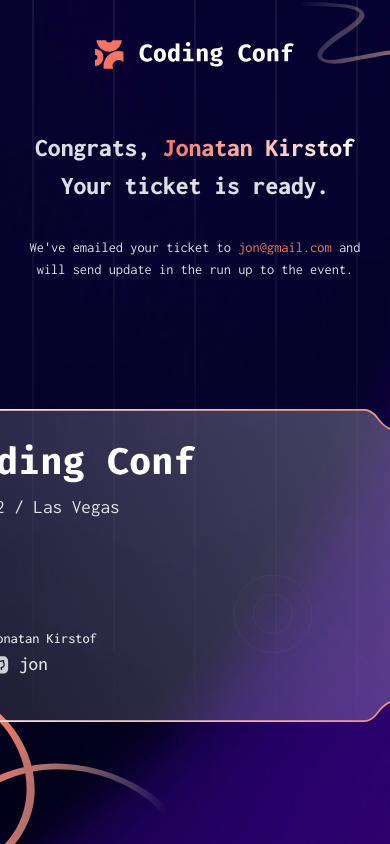
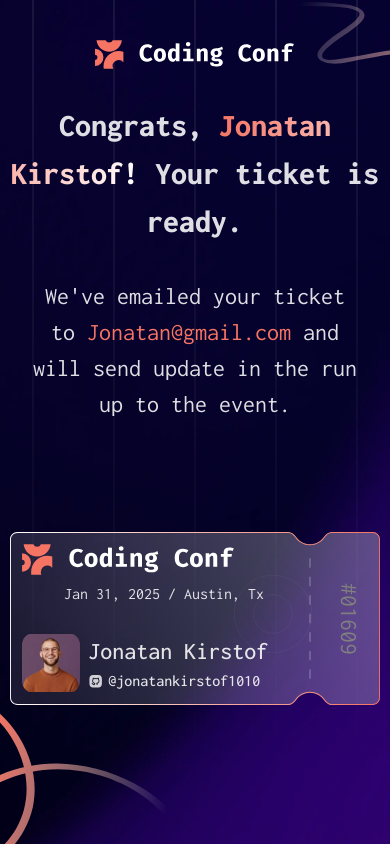
Before and after one commit to yohans-kasaw/frontend-master-conference-ticket-generator, a Vue app: page / in a window 390 px wide. Built offline with nearby package versions, Linux system fonts and the light colour scheme; a web font is replaced by a local one.

Commit message:
mobile support for ticket

```diff
--- a/src/components/TicketCard.vue
+++ b/src/components/TicketCard.vue
@@ -1,44 +1,59 @@
 <template>
     <div>
-        <v-img :src="ticket_background_url">
-            <div class="d-flex justify-space-between h-100" style="gap: 80px">
-                <div class="pa-6 d-flex flex-column justify-space-between">
-                    <div class="pt-2">
-                        <img :src="log_full_url" height="45" />
-                        <div class="ml-16 font-mid" variant="text">
+        <v-img
+            :src="ticket_background_url"
+            class="d-flex justify-center align-stretch"
+            style="padding-top: 0px !important"
+        >
+            <div class="pa-sm-3 h-100 d-flex">
+                <v-col
+                    cols="10"
+                    class="d-flex flex-column justify-space-between"
+                >
+                    <v-row align="start">
+                        <v-col style="height: 100px">
+                            <div>
+                                <img
+                                    :src="log_full_url"
+                                    class="img-long-logo"
+                                    style="width: 75%"
+                                />
+                            </div>
+                            <div class="font-mid text-center">
                                 {{ userInfo.event_date }} /
                                 {{ userInfo.event_city }}
                             </div>
-                    </div>
-                    <div class="d-flex align-center ga-4">
-                        <v-avatar rounded="0" size="90">
+                        </v-col>
+                    </v-row>
+                    <v-row dense align="end">
+                        <v-col class="d-flex ga-2" cols="auto">
                             <v-img
                                 :src="userInfo.avatar_url"
-                                style="border-radius: 16px"
+                                style="border-radius: 20%"
+                                width="15vw"
+                                max-width="80px"
                             />
-                        </v-avatar>
-                        <div>
+                            <div class="d-flex flex-column justify-center">
                                 <div class="font-weight-medium font-big">
                                     {{ userInfo.name }}
                                 </div>
-                            <div class="d-flex ga-2">
-                                <img :src="icon_github" />
-                                <span class="font-weight-medium font-mid">
+                                <div class="d-flex">
+                                    <img :src="icon_github" class="img-icon" />
+                                    <span
+                                        class="font-weight-medium font-mid pl-1"
+                                    >
                                         {{ userInfo.github }}
                                     </span>
                                 </div>
                             </div>
+                        </v-col>
+                    </v-row>
+                </v-col>
+                <v-col cols="2" class="d-flex justify-center align-center">
+                    <div class="vertical-text font-big" style="color: gray">
+                        #{{ userInfo.ticket_number }}
                     </div>
-                </div>
-                <div class="d-flex justify-center align-center ml-4">
-                    <v-chip
-                        class="vertical-text text-h5"
-                        color="grey"
-                        variant="text"
-                    >
-                        #{{ userInfo.ticket_number }}
-                    </v-chip>
-                </div>
+                </v-col>
             </div>
         </v-img>
     </div>
--- a/src/style.css
+++ b/src/style.css
@@ -1,23 +1,3 @@
-:root {
-    font-family: 'Inconsolata', system-ui, Avenir, Helvetica, Arial, sans-serif;
-    font-weight: 400;
-
-    color-scheme: light dark;
-    color: rgba(255, 255, 255, 0.87);
-    background-color: #242424;
-
-    font-synthesis: none;
-    text-rendering: optimizeLegibility;
-    -webkit-font-smoothing: antialiased;
-    -moz-osx-font-smoothing: grayscale;
-
-    --primary-red: #f57463;
-}
-
-body {
-    margin: 0;
-}
-
 @font-face {
     font-family: 'Inconsolata';
     src: url('/assets/fonts/static/Inconsolata-ExtraBold.ttf')
@@ -37,31 +17,67 @@ body {
     font-weight: 400;
 }
 
-.red-text {
-    color: var(--primary-red);
+:root {
+    font-family: 'Inconsolata', system-ui, Avenir, Helvetica, Arial, sans-serif;
+    font-weight: 400;
+
+    color-scheme: light dark;
+    color: rgba(255, 255, 255, 0.87);
+    background-color: #242424;
+
+    font-synthesis: none;
+    text-rendering: optimizeLegibility;
+    -webkit-font-smoothing: antialiased;
+    -moz-osx-font-smoothing: grayscale;
+
+    --font-mid: 1rem;
+    --font-big: 1.5rem;
+    --font-extra-big: 2rem;
+    --img-icon-size: 16px;
+
+    --primary-red: #f57463;
+
+    --bg-image:
+        url('./assets/svgs/pattern-squiggly-line-top.svg'),
+        url('./assets/svgs/pattern-squiggly-line-bottom-mobile-tablet.svg'),
+        url('./assets/svgs/pattern-circle.svg'),
+        url('./assets/svgs/pattern-lines.svg'),
+        url('./assets/background/background-mobile.png');
 }
 
-.font-extra-big {
-    font-size: clamp(1.6rem, 6vw, 4rem);
+@media (min-width: 500px) {
+    :root {
+        --font-mid: 1.4rem;
+        --font-big: 2rem;
+        --font-extra-big: 3.5rem;
+        --img-icon-size: 24px;
+
+        /* make it tablet */
+        --bg-image:
+            url('./assets/svgs/pattern-squiggly-line-top.svg'),
+            url('./assets/svgs/pattern-squiggly-line-bottom-mobile-tablet.svg'),
+            url('./assets/svgs/pattern-circle.svg'),
+            url('./assets/svgs/pattern-lines.svg'),
+            url('./assets/background/background-tablet.png');
+    }
 }
 
-.font-big {
-    font-size: clamp(0.9rem, 3vw, 1.8rem);
-}
-
-.font-mid {
-    font-size: 1.2rem;
+@media (min-width: 1024px) {
+    :root {
+        /* make it desktop */
+        --bg-image:
+            url('./assets/svgs/pattern-squiggly-line-top.svg'),
+            url('./assets/svgs/pattern-squiggly-line-bottom-desktop.svg'),
+            url('./assets/svgs/pattern-circle.svg'),
+            url('./assets/svgs/pattern-lines.svg'),
+            url('./assets/background/background-desktop.png');
+    }
 }
 
 .page-wrapper {
     height: 100vh;
     overflow: auto;
-    background-image:
-        url('./assets/svgs/pattern-squiggly-line-top.svg'),
-        url('./assets/svgs/pattern-squiggly-line-bottom-mobile-tablet.svg'),
-        url('./assets/svgs/pattern-circle.svg'),
-        url('./assets/svgs/pattern-lines.svg'),
-        url('./assets/background/background-mobile.png');
+    background-image: var(--bg-image);
     background-repeat: no-repeat;
     background-size:
         35vw auto,
@@ -79,24 +95,27 @@ body {
     animation: fade-in 6s ease-in-out infinite;
 }
 
-@media (min-width: 768px) {
-    .page-wrapper {
-        background-image:
-            url('./assets/svgs/pattern-squiggly-line-top.svg'),
-            url('./assets/svgs/pattern-squiggly-line-bottom-mobile-tablet.svg'),
-            url('./assets/svgs/pattern-circle.svg'),
-            url('./assets/svgs/pattern-lines.svg'),
-            url('./assets/background/background-tablet.png');
-    }
+.red-text {
+    color: var(--primary-red);
 }
 
-@media (min-width: 1024px) {
-    .page-wrapper {
-        background-image:
-            url('./assets/svgs/pattern-squiggly-line-top.svg'),
-            url('./assets/svgs/pattern-squiggly-line-bottom-desktop.svg'),
-            url('./assets/svgs/pattern-circle.svg'),
-            url('./assets/svgs/pattern-lines.svg'),
-            url('./assets/background/background-desktop.png');
-    }
+.ticket_background {
+    background-image: url('./assets/svgs/pattern-ticket.svg');
+    background-size: cover;
 }
+
+.font-mid {
+    font-size: var(--font-mid);
+}
+
+.font-big {
+    font-size: var(--font-big);
+}
+
+.font-extra-big {
+    font-size: var(--font-extra-big);
+}
+
+.img-icon {
+    width: var(--img-icon-size);
+}
--- a/src/views/TicketConfirmation.vue
+++ b/src/views/TicketConfirmation.vue
@@ -1,12 +1,12 @@
 <template>
     <div class="d-flex flex-column align-center">
-        <div class="mt-15">
+        <div style="margin-top: 4vh;">
             <div
                 class="font-weight-bold font-extra-big text-center mx-auto"
-                style="width: 95vw; max-width: 55rem"
+                style="width: 95vw; max-width: 50rem"
             >
                 Congrats,
-                <span class="red-gradient-text">{{ userInfo.name }}</span>
+                <span class="red-gradient-text">{{ userInfo.name }}!</span>
                 Your ticket is ready.
             </div>
             <div
@@ -18,7 +18,7 @@
                 and will send update in the run up to the event.
             </div>
         </div>
-        <div style="width: 42rem; padding-top: 8rem">
+        <div style="width: 95%; max-width: 35rem; margin-top: 13vh; margin-bottom: 13vh;">
             <TicketCard :userInfo="userInfo" />
         </div>
     </div>
@@ -37,12 +37,12 @@ export default {
             image_avatar,
             userInfo: {
                 name: 'Jonatan Kirstof',
-                email: "jon@gmail.com",
-                github: 'jon',
+                email: "Jonatan@gmail.com",
+                github: '@jonatankirstof1010',
                 avatar_url: image_avatar,
-                event_date: 'Dec 12',
-                event_city: 'Las Vegas',
-                ticket_number: '123432',
+                event_date: 'Jan 31, 2025',
+                event_city: 'Austin, Tx',
+                ticket_number: '01609',
             },
         }
     },
```
Also changed, not shown: src/assets/svgs/pattern-ticket.svg. Lines whose indentation alone changed are shown as unchanged.
